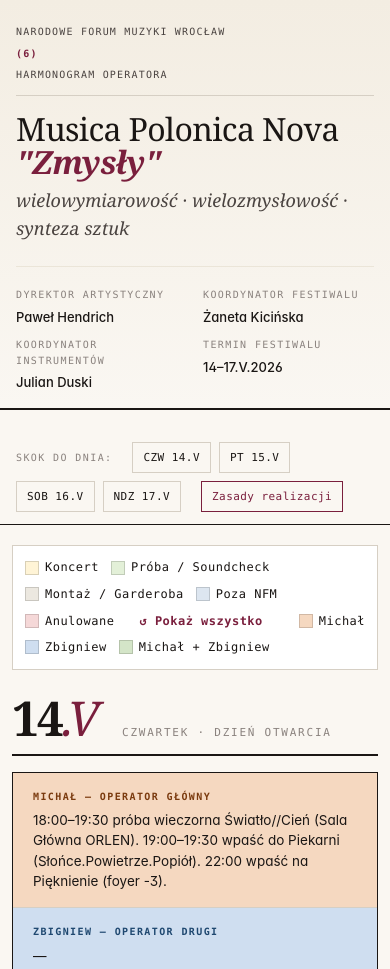
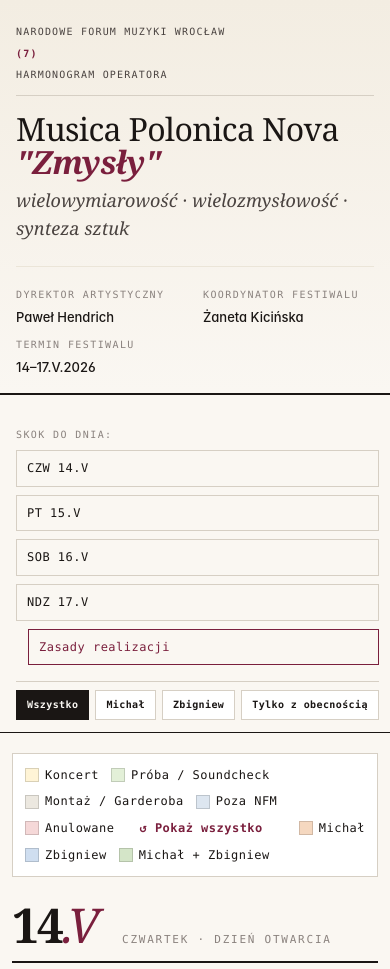
Before and after one commit to weingibbz/mpn-harmonogram, a plain HTML site: page index.html in a window 390 px wide. Shown: the top 969 px of the page. Drawn offline with Linux system fonts and the light colour scheme.

Commit message:
(7): mobile - filters scrollable (not hidden); smaller summary cells; removed instrument coordinator

```diff
--- a/index.html
+++ b/index.html
@@ -661,20 +661,47 @@ body:has(#f-required:checked) tr.has-op-none     { display: none; }
   .masthead { margin: 0 -12px 20px; padding: 24px 16px 16px; }
   .masthead-row { flex-direction: column; gap: 6px; align-items: flex-start; font-size: 10px; }
   .title { font-size: 32px !important; }
-  .day-nav { margin: 0 -12px 20px; padding: 12px 16px; flex-wrap: wrap; gap: 8px; }
-  .day-nav a { font-size: 11px; padding: 6px 10px; }
+  /* Day-nav + filters: zwijają się na mobile, nigdy nie chowane całkiem */
+  .day-nav {
+    margin: 0 -12px 20px;
+    padding: 12px 16px;
+    flex-wrap: wrap;
+    gap: 8px;
+    flex-direction: column;
+    align-items: stretch;
+  }
+  .day-nav > a { font-size: 12px; padding: 8px 10px; flex: 0 0 auto; }
+  /* Filters: rząd przewijalny poziomo na mobile, by zmieścić wszystkie 4 opcje */
+  .filters {
+    display: flex !important;
+    margin-left: 0;
+    margin-top: 8px;
+    padding-top: 8px;
+    border-top: 1px solid var(--line);
+    gap: 6px;
+    overflow-x: auto;
+    -webkit-overflow-scrolling: touch;
+    flex-wrap: nowrap;
+  }
+  .filters .filter-label {
+    display: none; /* "FILTR OPERATORA:" label - oszczędza miejsce */
+  }
+  .filter-btn { font-size: 10px; padding: 6px 10px; white-space: nowrap; flex: 0 0 auto; }
   .day-num { font-size: 48px; }
   .day-title { font-size: 20px; }
   .meta-grid { grid-template-columns: 1fr 1fr; gap: 10px 16px; }
+  /* Summary cells: zmniejszone na mobile (były nienaturalnie duże) */
   .summary { grid-template-columns: 1fr; }
+  .summary-cell { padding: 14px 16px; }
   .summary-cell:first-child { border-right: none; border-bottom: 1px solid var(--line); }
+  .summary-cell h4 { font-size: 13px; margin-bottom: 6px; }
+  .summary-cell p { font-size: 13px; line-height: 1.45; }
   .operators { grid-template-columns: 1fr; }
   .operator-card:first-child { border-right: none; border-bottom: 1px solid var(--line); }
   .table-wrap { overflow-x: auto; -webkit-overflow-scrolling: touch; margin: 0 -12px; padding: 0 12px; }
   table.schedule { font-size: 12px; min-width: 100%; }
   table.schedule th, table.schedule td { padding: 8px 6px; }
   .col-prod, .col-proj { display: none; }
-  .filters { display: none; }
   .legend { flex-wrap: wrap; gap: 8px 12px; font-size: 12px; padding: 12px; }
   .legend-item { font-size: 12px; }
 }
@@ -716,7 +743,7 @@ body:has(#f-required:checked) tr.has-op-none     { display: none; }
 <header class="masthead">
   <div class="masthead-row">
     <span>Narodowe Forum Muzyki Wrocław</span>
-    <span class="edition">(6)</span>
+    <span class="edition">(7)</span>
     <span>Harmonogram operatora</span>
   </div>
   <h1 class="title">Musica Polonica Nova<br><em>"Zmysły"</em></h1>
@@ -725,8 +752,7 @@ body:has(#f-required:checked) tr.has-op-none     { display: none; }
   <dl class="meta-grid">
     <div class="meta-cell"><dt>Dyrektor artystyczny</dt><dd>Paweł Hendrich</dd></div>
     <div class="meta-cell"><dt>Koordynator festiwalu</dt><dd>Żaneta Kicińska</dd></div>
-    <div class="meta-cell"><dt>Koordynator instrumentów</dt><dd>Julian Duski</dd></div>
-    <div class="meta-cell"><dt>Termin festiwalu</dt><dd>14–17.V.2026</dd></div>
+        <div class="meta-cell"><dt>Termin festiwalu</dt><dd>14–17.V.2026</dd></div>
   </dl>
 </header>
 
```
